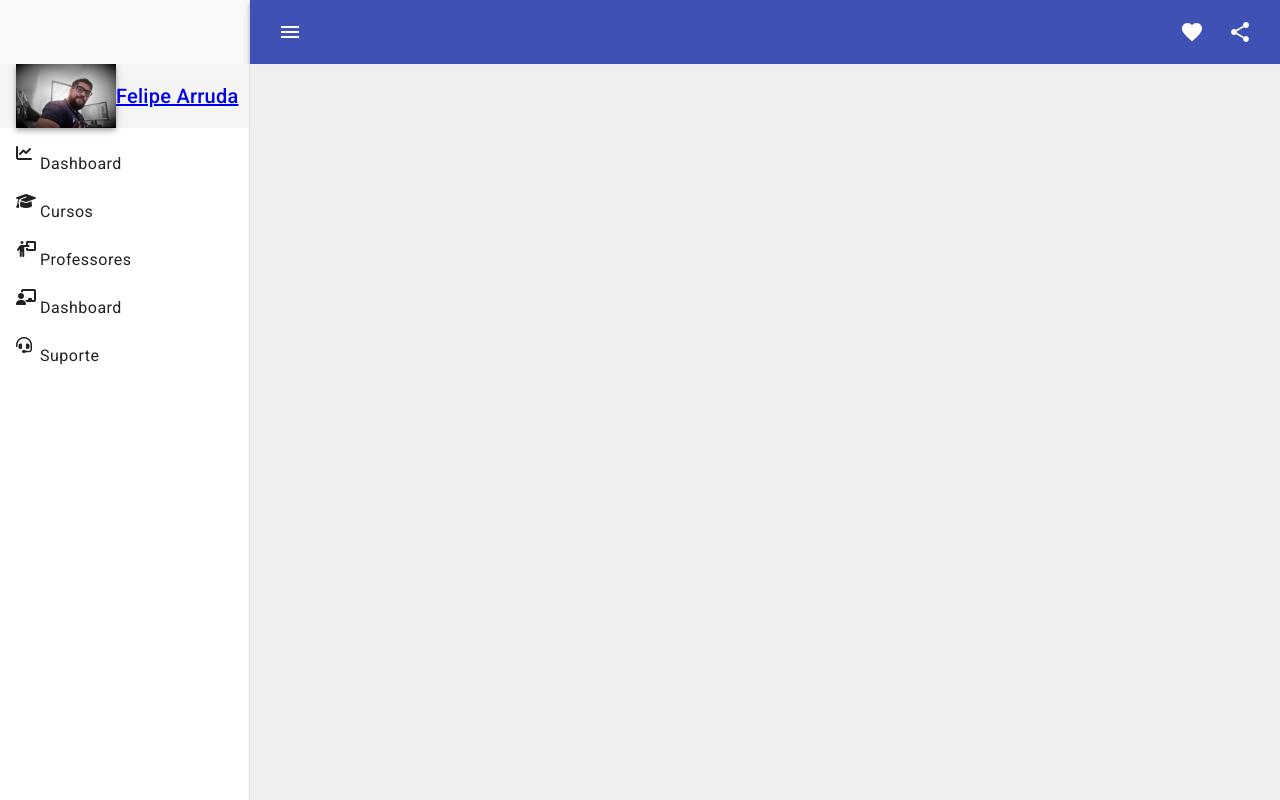
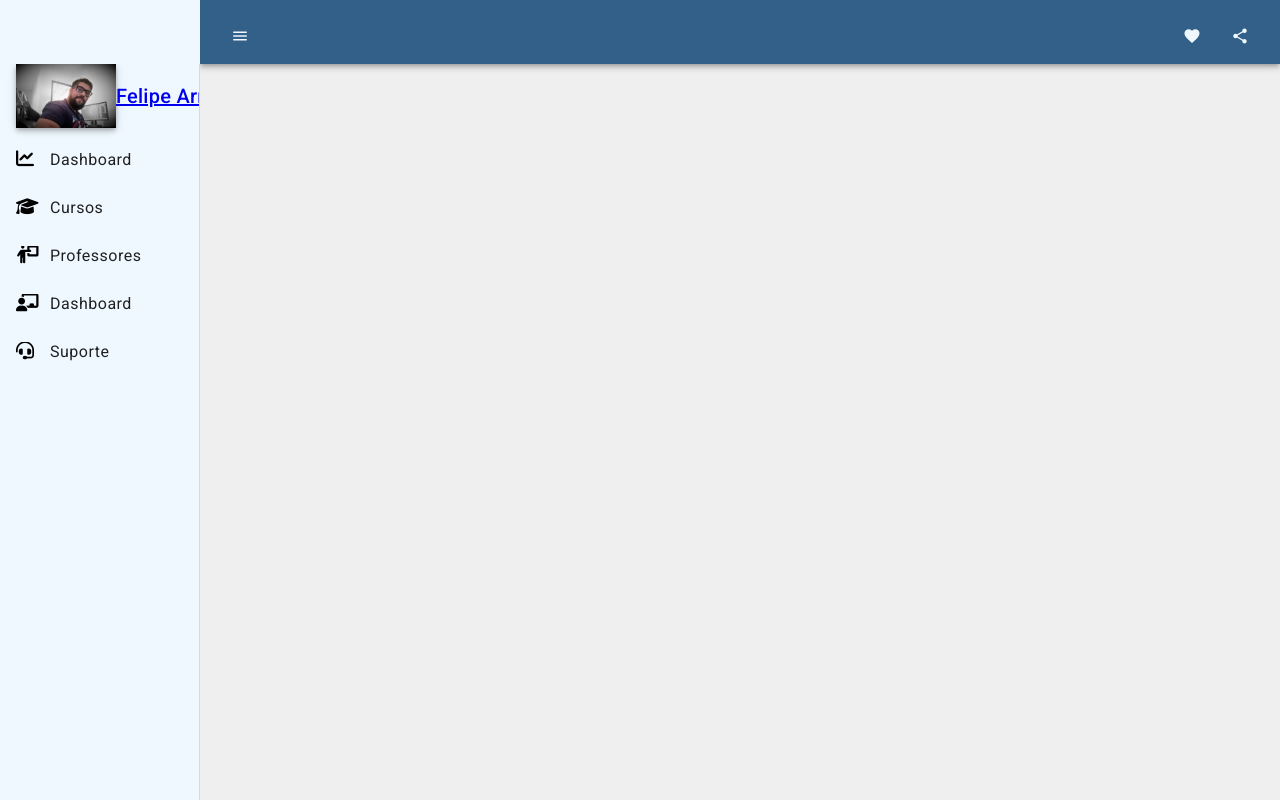
Before and after one commit to Felipe-Hlk/Project_School, an Angular app in the folder project-school/: page / in a window 1280 px wide. Built offline with nearby package versions, Linux system fonts and the light colour scheme.

Commit message:
adjust css

```diff
--- a/project-school/src/app/app.component.html
+++ b/project-school/src/app/app.component.html
@@ -1,4 +1,4 @@
-<mat-sidenav-container class="mat-elevation-z8">
+<mat-sidenav-container >
   <mat-sidenav
     class="sidenav"
     #sidenav
@@ -6,7 +6,9 @@
     [fixedInViewport]="true"
     [mode]="sidenavMode"
   >
-    <mat-toolbar>
+    <mat-toolbar
+     class="sidemenu"
+      >
       <img
         class="avatar mat-elevation-z4"
         src="../assets/img/Foto perfil LinkedIn.jpg"
@@ -31,22 +33,21 @@
     </mat-nav-list>
   </mat-sidenav>
 
-  <mat-sidenav-content class=" mat-elevation-z4 ">
+  <mat-sidenav-content >
     <mat-toolbar
-      class="toolbar-menu"
+      class="toolbar-menu mat-elevation-z4"
       color="primary"
-      [class.mat-elevation-z4]="applyShadow"
     >
-      <button mat-icon-button class="example-icon" (click)="sidenav.toggle()">
-        <mat-icon>menu</mat-icon>
+      <button mat-icon-button  (click)="sidenav.toggle()">
+        <mat-icon class="example-icon">menu</mat-icon>
       </button>
       <span *ngIf="popText">My App</span>
       <span class="example-spacer"></span>
-      <button mat-icon-button class="example-icon favorite-icon">
-        <mat-icon>favorite</mat-icon>
+      <button mat-icon-button class=" favorite-icon">
+        <mat-icon class="example-icon">favorite</mat-icon>
       </button>
-      <button mat-icon-button class="example-icon">
-        <mat-icon>share</mat-icon>
+      <button mat-icon-button >
+        <mat-icon class="example-icon">share</mat-icon>
       </button>
     </mat-toolbar>
     <!-- <mat-toolbar class="toolbar-submenu" color="primary">
--- a/project-school/src/app/app.component.scss
+++ b/project-school/src/app/app.component.scss
@@ -6,20 +6,35 @@
   flex: 1 1 auto;
 }
 
+mat-sidenav{
+  background-color: #f0f8ff;
+}
+
 mat-sidenav-content {
   height: 100vh;
+  background-color: #f0f8ff;
 }
 
 mat-sidenav-container {
   height: 100vh;
+  background-color: #f0f8ff;
 }
+
+.sidemenu{
+  background-color: #f0f8ff;
+}
+
 
 .toolbar-menu {
 
   font-size: 1rem;
   z-index: 1001;
-  margin-bottom: 10px;
+  margin-bottom: 20px;
+  background-color: #326089;
+}
 
+.example-icon{
+  color: #f0f8ff;
 }
 
 .toolbar-submenu {
@@ -42,6 +57,19 @@ mat-sidenav-container {
 }
 
 .sidenav{
-  width: 250px;
+  width: 200px;
   margin-top: 64px;
+
 }
+
+mat-icon{
+  margin: 0 10px -9px 0;
+  font-size: 18px;
+  color:#000000;
+
+}
+
+
+.example-icon{
+  color:#f0f8ff;
+}
```
